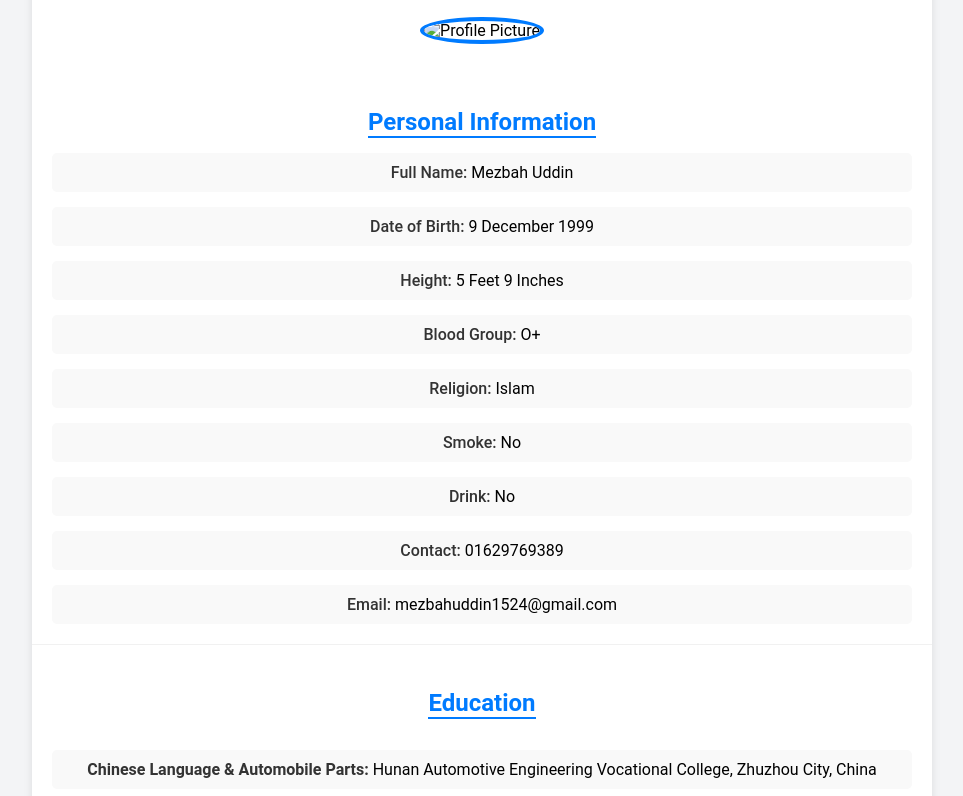
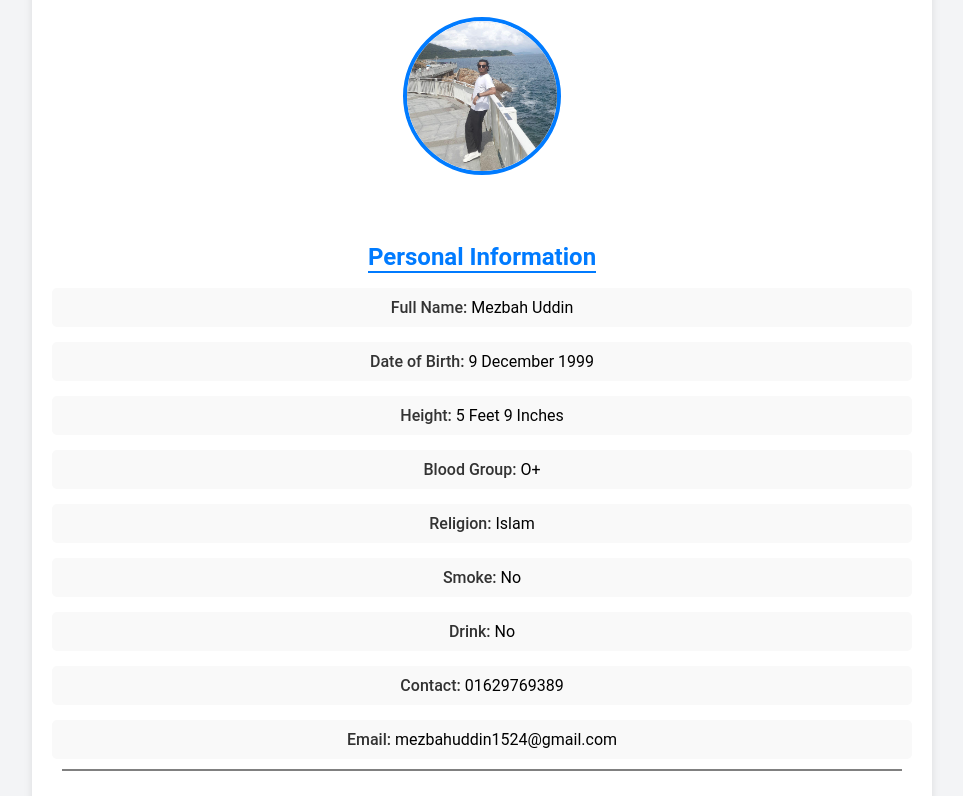
Before and after one commit to Tusherahammed/mizbah-bio-data, a plain HTML site: page index.html in a window 1280 px wide. Shown: the part 129-925 px from the top of the page, without its empty margins (158-1121 px from the left). Drawn offline with Linux system fonts and the light colour scheme.

Commit message:
images-added

```diff
--- a/index.html
+++ b/index.html
@@ -14,6 +14,13 @@
             justify-content: center;
             align-items: center;
             min-height: 100vh;
+        }
+        hr{
+            margin: 10px;
+            height: 2px;
+            background-color: gray;
+            border-width: 0;
+            color: grey;
         }
         .container {
             max-width: 900px;
@@ -106,7 +113,7 @@
         </header>
 
         <div class="image-container">
-            <img src="your-image-url-here" alt="Profile Picture">
+            <img src="images/mezbah-bio.jpg" alt="Profile Picture">
         </div>
 
         <div class="section">
@@ -122,6 +129,7 @@
                 <div><strong>Contact:</strong> 01629769389</div>
                 <div><strong>Email:</strong> mezbahuddin1524@gmail.com</div>
             </div>
+            <hr>
         </div>
 
         <div class="section">
@@ -132,6 +140,7 @@
                 <li><strong>HSC:</strong> Passed in 2017 from Notre Dame College, Mymensingh</li>
                 <li><strong>SSC:</strong> Passed in 2015 from Mahini High School, Nangalkot, Cumilla</li>
             </ul>
+            <hr>
         </div>
 
         <div class="section">
@@ -142,6 +151,7 @@
                 <li>Guangzhou Chijie Auto Parts Company (1st December 2023 to 15 June 2024)</li>
                 <li>Prothom.com (Book Fair: 2020 to 2022)</li>
             </ul>
+            <hr>
         </div>
 
         <div class="section">
@@ -149,6 +159,7 @@
             <p><strong>Father:</strong> Md Mahbubul Haq (Householder)</p>
             <p><strong>Mother:</strong> Jahanara Fardous (Housewife)</p>
             <p><strong>Present & Permanent Address:</strong> Shamirkhil, Olipur Bazar, Nangalkot, Cumilla</p>
+
             <h4>Grandparents</h4>
             <ul>
                 <li><strong>Paternal Grandfather:</strong> Md Momotaj Uddin</li>
@@ -156,6 +167,7 @@
                 <li><strong>Maternal Grandfather:</strong> Late Nur Miya</li>
                 <li><strong>Maternal Grandmother:</strong> Sopura Begum</li>
             </ul>
+
             <h4>Uncles</h4>
             <ul>
                 <li>Habib Rahman (Householder)</li>
@@ -185,6 +197,7 @@
             <p><strong>Education:</strong> Minimum Bachelor's Degree</p>
             <p><strong>Religion:</strong> Islam</p>
             <p><strong>Other Qualities:</strong> Honest, kind-hearted, and family-oriented.</p>
+            <hr>
         </div>
 
         <footer>
```
Also changed, not shown: images/mezbah-bio.jpg (added).
